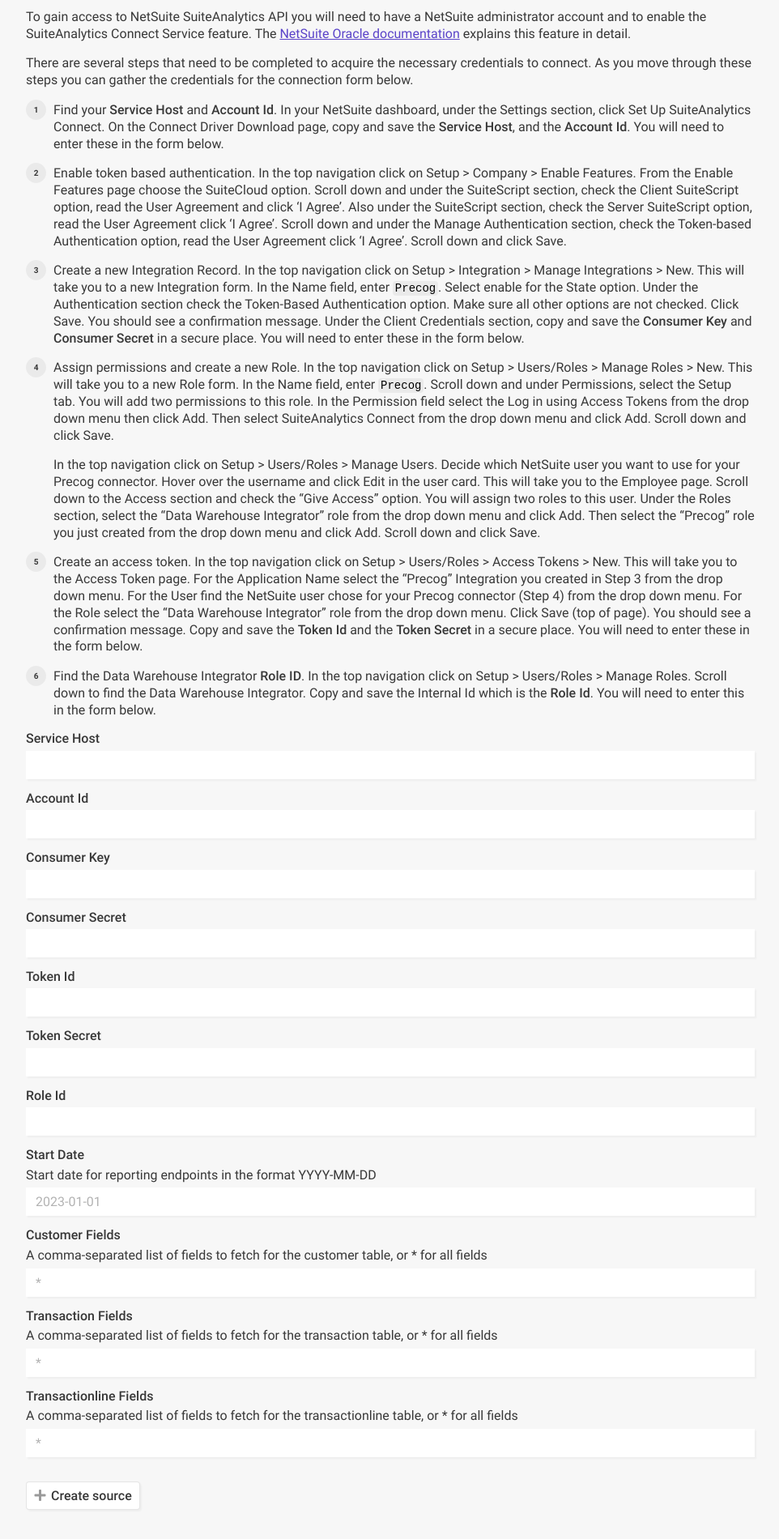
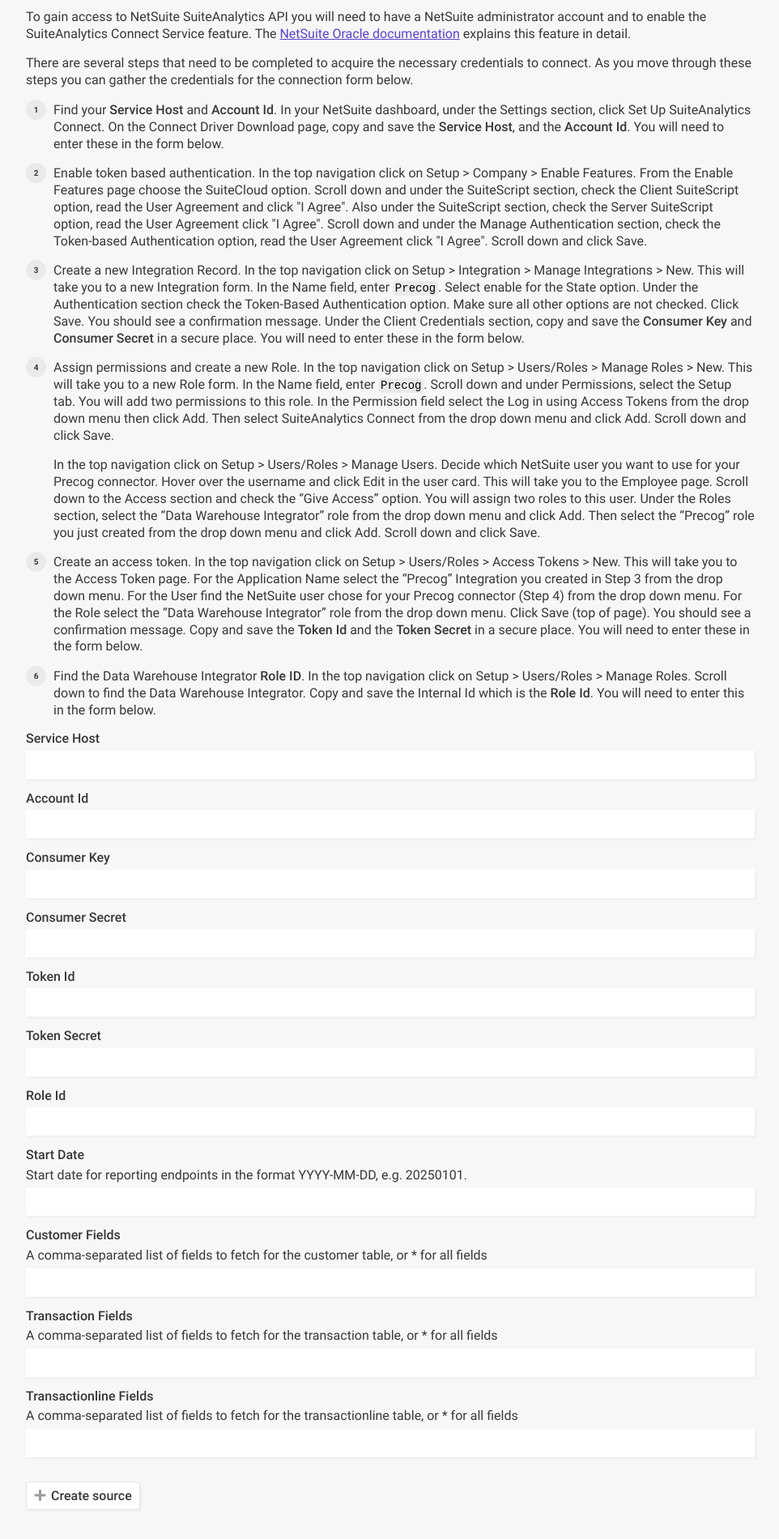
Before and after one commit to amyspencerproject/precog-netsuite, a plain HTML site: page index.html in a window 1280 px wide. Shown: the part 226-2126 px from the top of the page at 81% size, without its empty margins (158-1120 px from the left). Drawn offline with nearby package versions, Linux system fonts and the light colour scheme; files that its build step writes are made by us from their sources; a web font is replaced by a local one.

Commit message:
Remove single quotes and placeholder text

```diff
--- a/index.html
+++ b/index.html
@@ -43,7 +43,7 @@
                 To gain access to NetSuite SuiteAnalytics API you will need
                 to have a NetSuite administrator account and to enable the
                 SuiteAnalytics Connect Service feature. The
-                <a href="https://docs.oracle.com/en/cloud/saas/netsuite/ns-online-help/section_3996274388.html">
+                <a href="https://docs.oracle.com/en/cloud/saas/netsuite/nsoa-online-help/article_164258362224.html">
                   NetSuite Oracle documentation</a>
                   explains this feature in detail.
               </p>
@@ -67,11 +67,11 @@
                     Setup > Company > Enable Features. From the Enable Features page
                     choose the SuiteCloud option. Scroll down and under the SuiteScript
                     section, check the Client SuiteScript option, read the User Agreement
-                    and click ‘I Agree’. Also under the SuiteScript section, check the
-                    Server SuiteScript option, read the User Agreement click ‘I Agree’.
+                    and click "I Agree". Also under the SuiteScript section, check the
+                    Server SuiteScript option, read the User Agreement click "I Agree".
                     Scroll down and under the Manage Authentication section, check the
-                    Token-based Authentication option, read the User Agreement click ‘I
-                    Agree’. Scroll down and click Save.
+                    Token-based Authentication option, read the User Agreement click "I
+                    Agree". Scroll down and click Save.
                   </p>
                 </li>
                 <li class="InstructionList-item">
@@ -155,14 +155,13 @@
                   ><div class="Field-label">Start Date</div>
                   <div class="Field-description">
                     <p>
-                      Start date for reporting endpoints in the format
-                      YYYY-MM-DD
+                      Start date for reporting endpoints in the format YYYY-MM-DD, e.g. 20250101.
                     </p>
                   </div>
                   <input
                     class="Input"
                     type="text"
-                    placeholder="2023-01-01" /></label
+                    placeholder="" /></label
                 ><label class="Field"
                   ><div class="Field-label">Customer Fields</div>
                   <div class="Field-description">
@@ -171,7 +170,7 @@
                       table, or * for all fields
                     </p>
                   </div>
-                  <input class="Input" type="text" placeholder="*" /></label
+                  <input class="Input" type="text" placeholder="" /></label
                 ><label class="Field"
                   ><div class="Field-label">Transaction Fields</div>
                   <div class="Field-description">
@@ -180,7 +179,7 @@
                       transaction table, or * for all fields
                     </p>
                   </div>
-                  <input class="Input" type="text" placeholder="*" /></label
+                  <input class="Input" type="text" placeholder="" /></label
                 ><label class="Field"
                   ><div class="Field-label">Transactionline Fields</div>
                   <div class="Field-description">
@@ -189,7 +188,7 @@
                       transactionline table, or * for all fields
                     </p>
                   </div>
-                  <input class="Input" type="text" placeholder="*"
+                  <input class="Input" type="text" placeholder=""
                 /></label>
               </div>
               <div class="Group">
```
